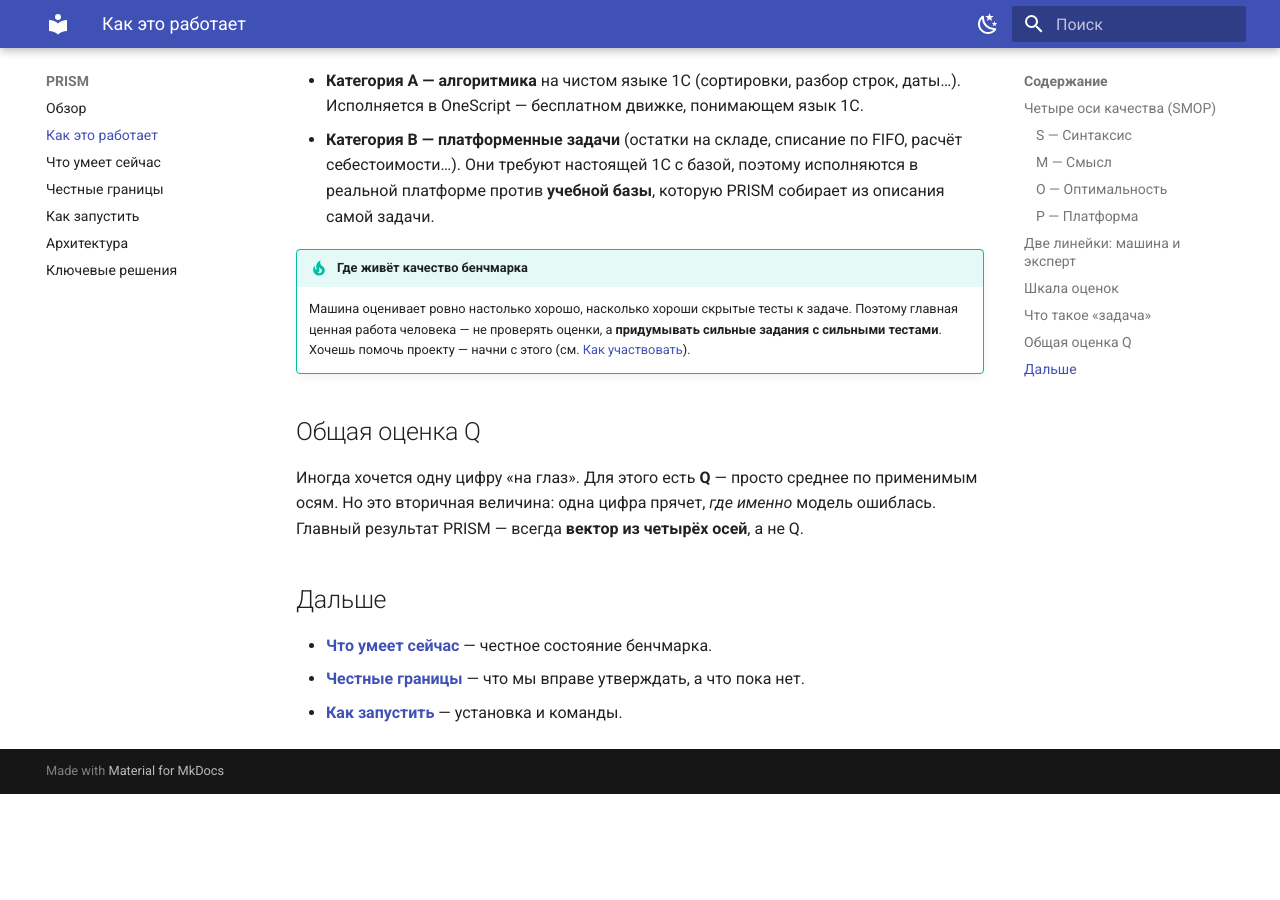
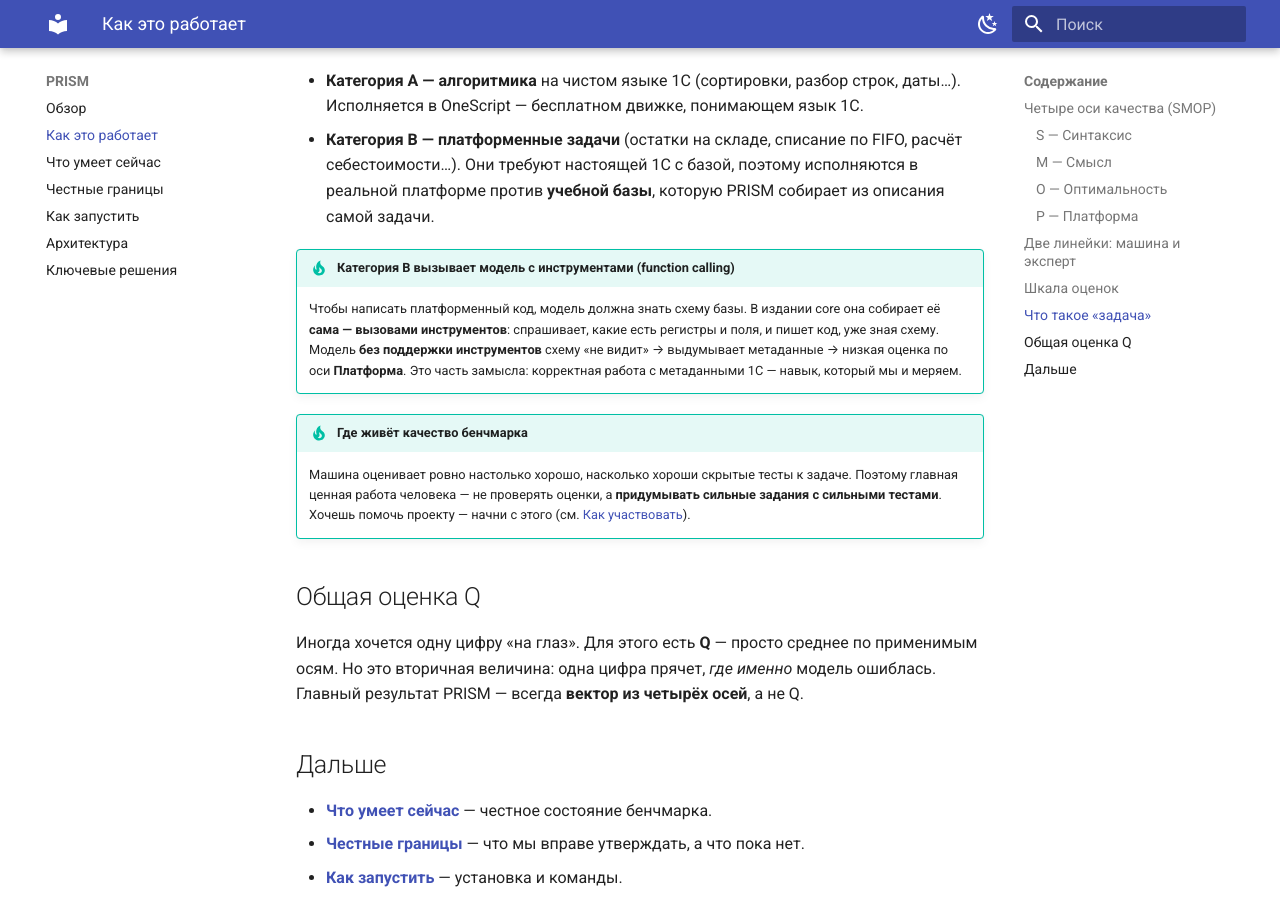
Before and after one commit to genlab-1c/prism, an MkDocs documentation site: the page built from docs/how-it-works.md, in a window 1280 px wide and 900 px high, scrolled down 2815 px. Built offline with MkDocs 1.6.1 and Material for MkDocs 9.7.7, drawn with Linux system fonts in a browser that asks for light colours; before the commit the page ends 3609 px from its top, so only the background shows below that.

Commit message:
docs: note category B requires tool-capable models
Зафиксировано, что для категории B модель собирает метаданные базы вызовами инструментов (function calling) — без supports_tools она слепа к схеме и проваливает ось Платформа.

- how-it-works.md: плашка про инструменты в категории B;
- editions/core.yaml: комментарий у context: agentic (нужна supports_tools=true);
- CONTRIBUTING: при добавлении модели для B нужна tool-модель (OpenRouter/GigaChat; YandexGPT — пока без tools, годится для A).

```diff
--- a/docs/how-it-works.md
+++ b/docs/how-it-works.md
@@ -109,6 +109,13 @@
   себестоимости…). Они требуют настоящей 1С с базой, поэтому исполняются в реальной
   платформе против **учебной базы**, которую PRISM собирает из описания самой задачи.
 
+!!! tip "Категория B вызывает модель с инструментами (function calling)"
+    Чтобы написать платформенный код, модель должна знать схему базы. В издании core она
+    собирает её **сама — вызовами инструментов**: спрашивает, какие есть регистры и поля, и
+    пишет код, уже зная схему. Модель **без поддержки инструментов** схему «не видит» →
+    выдумывает метаданные → низкая оценка по оси **Платформа**. Это часть замысла: корректная
+    работа с метаданными 1С — навык, который мы и меряем.
+
 !!! tip "Где живёт качество бенчмарка"
     Машина оценивает ровно настолько хорошо, насколько хороши скрытые тесты к задаче.
     Поэтому главная ценная работа человека — не проверять оценки, а **придумывать сильные
```
Also changed, not shown: CONTRIBUTING.md (+5 -0 lines), 1 other file.
